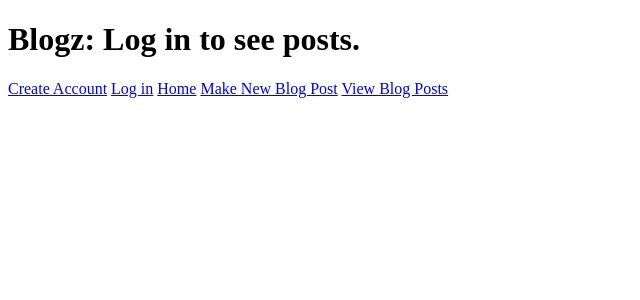
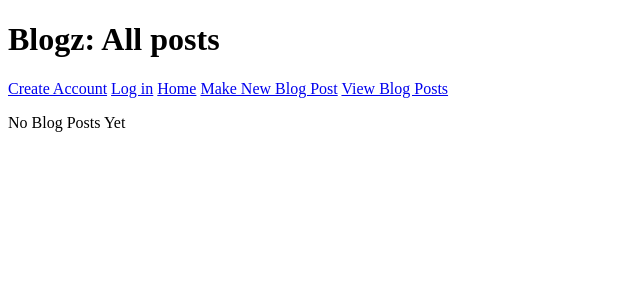
Before and after one commit to mnwiegand/blogz, a Flask app: page /blog in a window 1280 px wide. Shown: the top 300 px of the page, without its empty margins (0-640 px from the left). Run offline with Flask 2, Linux system fonts and the light colour scheme; data that the repository does not hold is empty.

Commit message:
Finishing touches...

```diff
--- a/main.py
+++ b/main.py
@@ -12,12 +12,19 @@ def logged_in_blogger():
     return blogger
 
 #function to produce blogs by a certain user in session
-def get_logged_in_blog_list(X):
-    return Blog.query.filter_by(owner_id=X).all
+def get_blog_list(X):
+    blog_list = Blog.query.filter_by(owner_id=X).all
+    return blog_list
+
+def author(Y):
+    all_authors = User.query.all()
+    author = User.query.filter_by(y).all
+    return author
 
 @app.route('/', methods = ['POST', 'GET'])
 def index():
-    return render_template('index.html', pgtitle="Home Page")
+    all_authors = User.query.all()
+    return render_template('index.html', authors= all_authors, pgtitle="Home Page")
 
 @app.route('/newpost', methods = ['POST', 'GET'])
 def newpost():
@@ -41,23 +48,28 @@ def newpost():
             new_id = str(new_post.id)
             return redirect('/singleblog?id=' + new_id)
 
-@app.route('/blog', methods = ['GET'])
+@app.route('/blog', methods = ['GET', 'POST'])
 def blog():
-    if ('username' in session):
-            all_posts = Blog.query.all()
-            #all_authors = Users.query.all(id=all_posts.owner_id)
-            #User.query.filter_by(id=post.owner_id).first
-            return render_template('blog.html', posts = all_posts, pgtitle= "All posts so far")
-            #view_my_posts = Blog.query.filter_by(owner_id=logged_in_blogger().id).all()
-            #return render_template('singleUser.html', posts = view_my_posts, pgtitle=logged_in_blogger().username + "'s Blog Posts")
-    else:
-        return render_template('singleUser.html', posts = "", pgtitle="Log in to see posts.")
+    #if ('username' in session):
+    #    blogger = request.args.get('user')
+    #    if blogger:
+    #    names_object = User.query.filter_by(id=blogger).first()
+    #    name = names_object.username
+    #    posts_by_user = Blog.query.filter_by(owner_id=blogger).all()
+    #    return render_template('singleUser.html', posts = posts_by_user, pgtitle="All posts by {0}".format(name), authored_by="Written by: {0}".format(name))
+    #
+    #    else:
+    all_posts = Blog.query.all()
+    names_object = User.query.all()
+    return render_template('singleUser.html', posts = all_posts, pgtitle="All posts")
+    #else:
+    #    return render_template('singleUser.html', posts = "", pgtitle="Log in to see posts.")
 
 @app.route('/singleblog', methods = ['GET'])
 def singleblog():
     singleblog_id = request.args.get('id')
     blog_object = Blog.query.filter_by(id = singleblog_id).first()
-    return render_template('singleblog.html', pgtitle = "Individual Blog Post", title = blog_object.title, body = blog_object.body)
+    return render_template('singleblog.html', pgtitle = "Individual Blog Post", post = blog_object)
 
 @app.route("/login", methods=['GET', 'POST'])
 def login():
@@ -141,7 +153,7 @@ def signup():
     else:
         return render_template('signup.html', pgtitle="Sign Up!")
 
-endpoints_without_login = ['login', 'signup', 'index', 'blog']
+endpoints_without_login = ['login', 'signup', 'index', 'blog', 'singleblog']
 
 @app.before_request
 def require_login():
--- a/models.py
+++ b/models.py
@@ -28,4 +28,4 @@ class User(db.Model):
         #self.hash = make_pw_hash(password)
 
     def __repr__(self):
-        return '<User %r>' % self.name
+        return self.username
--- a/templates/base.html
+++ b/templates/base.html
@@ -25,10 +25,10 @@
     <!--<link type="text/css" rel="stylesheet" href="styles.css"/>-->
     <title>Blogz</title>
     <h1>Blogz: {{pgtitle}}</h1>
-        {% if 'username' not in session %}
+        <!--{% if 'username' not in session %}-->
         <a href="/signup">Create Account</a>
         <a href="/login">Log in</a>
-        {% endif %}
+        <!--{% endif %}-->
         <a href='/'>Home</a>
         <a href="/newpost">Make New Blog Post</a>
         <a href="/blog">View Blog Posts</a>
--- a/templates/blog.html
+++ b/templates/blog.html
@@ -5,7 +5,8 @@
 
         {% for post in posts %}
             <h1><a href='/singleblog?id={{post.id}}'>{{post.title}}</a></h1>
-            <p>{{post.owner_id}}</p>
+            <p>user_id: {{post.owner_id}}</p>
+            <p><a href='/blog?user={{post.owner_id}}'>Written by: {{post.owner.username}}</a></p>
             <p>{{post.body}}</p></br>
             <hr>
         {% endfor %}
--- a/templates/index.html
+++ b/templates/index.html
@@ -2,4 +2,8 @@
 
 {% block content %}
 
+{% for author in authors %}
+    <p><a href="/blog?user={{author.id}}">{{author.username}}</a></p>
+{% endfor %}
+
 {% endblock %}
--- a/templates/singleUser.html
+++ b/templates/singleUser.html
@@ -1,23 +1,18 @@
 {% extends "base.html" %}
-
 {% block content %}
-<!--
-    {% if 'username' not in session %}
-        {{ session['username'] }}
-        <h1><a href='/login'>Log in to see your posts</a></h1>
-    {% endif %}
--->
- <!--   {% if 'username' in session %}
-        {{session['username']}}-->
 {% if posts|length == 0 %}
 <p>No Blog Posts Yet</p>
 {% endif %}
 
 {% for post in posts %}
-            <h1><a href='/singleblog?id={{post.id}}'>{{post.title}}</a></h1>
+<h1>
+    <a href='/singleblog?id={{post.id}}'>{{post.title}}</a>
+</h1>
 <!--{{post.title}}</br> -->
 {{post.body}}</br>
+<p>
+    <a href='/blog?user={{post.owner_id}}'>written by: {{post.owner.username}}</a>
+</P>
 <hr>
 {% endfor %}
-<!--    {% endif %}-->
 {% endblock %}
--- a/templates/singleblog.html
+++ b/templates/singleblog.html
@@ -2,8 +2,10 @@
 
 {% block content%}
 
-<h1>{{title}}</h1>
+<h1>{{post.title}}</h1>
 
-<h3>{{body}}</h3>
+<h3>{{post.body}}</h3>
+
+<p><a href='/blog?user={{post.owner_id}}'>written by: {{post.owner.username}}</a></p>
 
 {% endblock %}
```
Lines whose indentation alone changed are shown as unchanged.
